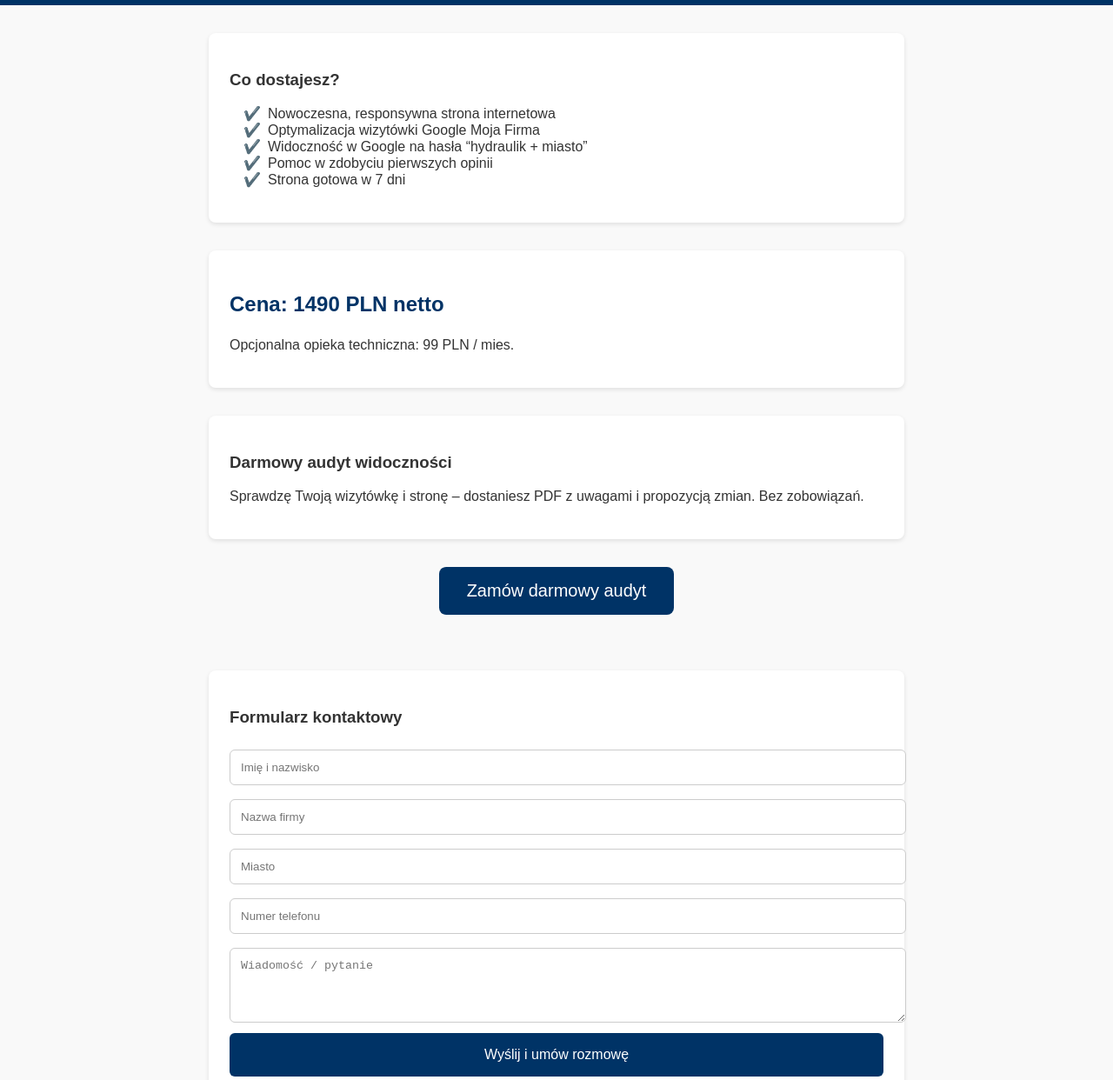
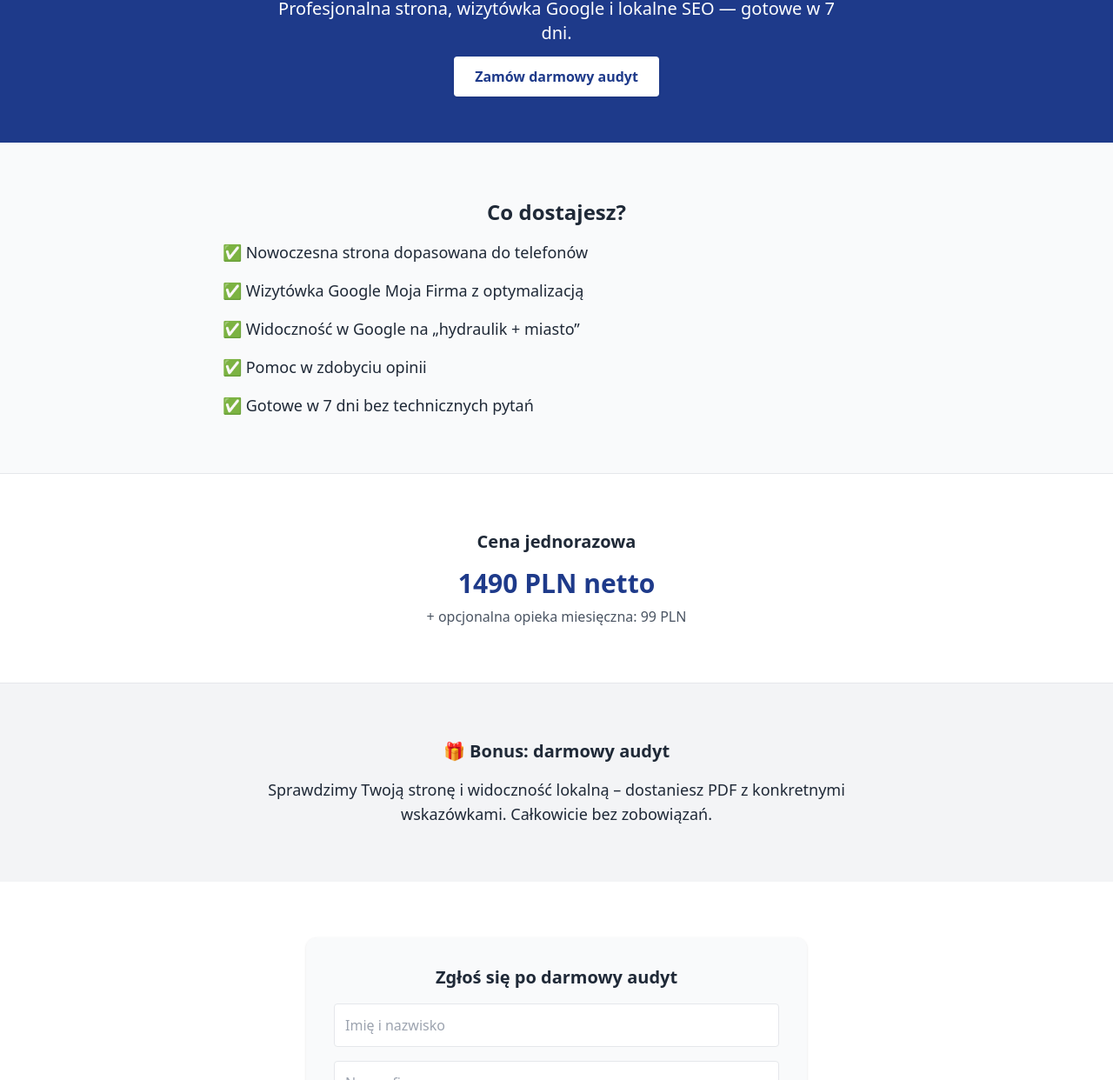
Before and after one commit to ADHD999/HYDRAL, a plain HTML site: page index.html in a window 1280 px wide. Shown: the part 164-1406 px from the top of the page at 87% size. Drawn offline with nearby package versions, Linux system fonts and the light colour scheme.

Commit message:
Update index.html

```diff
--- a/index.html
+++ b/index.html
@@ -2,77 +2,75 @@
 <html lang="pl">
   <head>
     <meta charset="UTF-8" />
-  <meta name="viewport" content="width=device-width, initial-scale=1.0"/>
-  <title>Więcej klientów dla Twojej firmy</title>
-  <style>
-    body { font-family: sans-serif; margin: 0; padding: 0; background: #f9f9f9; color: #333; }
-    header { background: #003366; color: white; padding: 2rem; text-align: center; }
-    h1 { font-size: 2rem; margin-bottom: 0.5rem; }
-    h2 { font-size: 1.25rem; font-weight: 400; margin-top: 0; }
-    section { padding: 2rem; max-width: 800px; margin: auto; }
-    .features { background: #fff; border-radius: 8px; padding: 1.5rem; box-shadow: 0 2px 5px rgba(0,0,0,0.1); margin-bottom: 2rem; }
-    ul { list-style: none; padding-left: 1rem; }
-    li::before { content: "✔️"; margin-right: 0.5rem; color: green; }
-    .price { font-size: 1.5rem; color: #003366; font-weight: bold; }
-    .cta { text-align: center; margin-top: 2rem; }
-    .cta a { background: #003366; color: white; padding: 1rem 2rem; text-decoration: none; font-size: 1.25rem; border-radius: 8px; display: inline-block; }
-    .form { background: #fff; padding: 1.5rem; border-radius: 8px; box-shadow: 0 2px 5px rgba(0,0,0,0.1); }
-    input, textarea { width: 100%; padding: 0.75rem; margin: 0.5rem 0; border-radius: 6px; border: 1px solid #ccc; }
-    button { background: #003366; color: white; padding: 1rem; border: none; border-radius: 6px; font-size: 1rem; cursor: pointer; width: 100%; }
-    footer { text-align: center; padding: 1rem; font-size: 0.875rem; color: #888; }
-  </style>
+    <meta name="viewport" content="width=device-width, initial-scale=1.0" />
+    <title>Więcej klientów dla hydraulików</title>
+    <script src="https://cdn.tailwindcss.com"></script>
   </head>
-<body>
-
-  <header>
-    <h1>Więcej klientów z Google dla Twojej firmy</h1>
-    <h2>Strona + Wizytówka Google + SEO lokalne dla hydraulików</h2>
-  </header>
-
-  <section>
-    <div class="features">
-      <h3>Co dostajesz?</h3>
-      <ul>
-        <li>Nowoczesna, responsywna strona internetowa</li>
-        <li>Optymalizacja wizytówki Google Moja Firma</li>
-        <li>Widoczność w Google na hasła “hydraulik + miasto”</li>
-        <li>Pomoc w zdobyciu pierwszych opinii</li>
-        <li>Strona gotowa w 7 dni</li>
-      </ul>
-    </div>
-
-    <div class="features">
-      <p class="price">Cena: 1490 PLN netto</p>
-      <p>Opcjonalna opieka techniczna: 99 PLN / mies.</p>
-    </div>
-
-    <div class="features">
-      <h3>Darmowy audyt widoczności</h3>
-      <p>Sprawdzę Twoją wizytówkę i stronę – dostaniesz PDF z uwagami i propozycją zmian. Bez zobowiązań.</p>
-    </div>
-
-    <div class="cta">
-      <a href="#formularz">Zamów darmowy audyt</a>
+  <body class="bg-gray-50 text-gray-800 font-sans">
+    <!-- HERO -->
+    <section class="bg-blue-900 text-white py-16 px-6 text-center">
+      <div class="max-w-2xl mx-auto">
+        <h1 class="text-3xl sm:text-4xl font-bold mb-4">
+          Zdobądź więcej zleceń z Google jako hydraulik
+        </h1>
+        <p class="text-lg sm:text-xl mb-6">
+          Profesjonalna strona, wizytówka Google i lokalne SEO — gotowe w 7 dni.
+        </p>
+        <a href="#kontakt" class="bg-white text-blue-900 font-semibold px-6 py-3 rounded shadow hover:bg-gray-100 transition">Zamów darmowy audyt</a>
       </div>
     </section>
 
-  <section id="formularz">
-    <div class="form">
-      <h3>Formularz kontaktowy</h3>
-      <form name="kontakt" method="POST" data-netlify="true">
-        <input type="text" name="Imię" placeholder="Imię i nazwisko" required />
-        <input type="text" name="Firma" placeholder="Nazwa firmy" />
-        <input type="text" name="Miasto" placeholder="Miasto" required />
-        <input type="tel" name="Telefon" placeholder="Numer telefonu" required />
-        <textarea name="Wiadomość" placeholder="Wiadomość / pytanie" rows="4"></textarea>
-        <button type="submit">Wyślij i umów rozmowę</button>
+    <!-- OFERTA -->
+    <section class="py-16 px-6">
+      <div class="max-w-3xl mx-auto">
+        <h2 class="text-2xl font-bold mb-4 text-center">Co dostajesz?</h2>
+        <ul class="space-y-4 text-lg">
+          <li>✅ Nowoczesna strona dopasowana do telefonów</li>
+          <li>✅ Wizytówka Google Moja Firma z optymalizacją</li>
+          <li>✅ Widoczność w Google na „hydraulik + miasto”</li>
+          <li>✅ Pomoc w zdobyciu opinii</li>
+          <li>✅ Gotowe w 7 dni bez technicznych pytań</li>
+        </ul>
+      </div>
+    </section>
+
+    <!-- CENA -->
+    <section class="bg-white py-16 px-6 border-t border-b">
+      <div class="max-w-3xl mx-auto text-center">
+        <h3 class="text-xl font-semibold mb-4">Cena jednorazowa</h3>
+        <p class="text-3xl font-bold text-blue-900 mb-2">1490 PLN netto</p>
+        <p class="text-gray-600">+ opcjonalna opieka miesięczna: 99 PLN</p>
+      </div>
+    </section>
+
+    <!-- BONUS -->
+    <section class="py-16 px-6 bg-gray-100">
+      <div class="max-w-3xl mx-auto text-center">
+        <h3 class="text-xl font-semibold mb-4">🎁 Bonus: darmowy audyt</h3>
+        <p class="text-lg">
+          Sprawdzimy Twoją stronę i widoczność lokalną – dostaniesz PDF z konkretnymi wskazówkami. Całkowicie bez zobowiązań.
+        </p>
+      </div>
+    </section>
+
+    <!-- FORMULARZ -->
+    <section id="kontakt" class="py-16 px-6 bg-white">
+      <div class="max-w-xl mx-auto bg-gray-50 p-8 rounded-xl shadow">
+        <h3 class="text-xl font-bold mb-4 text-center">Zgłoś się po darmowy audyt</h3>
+        <form name="kontakt" method="POST" data-netlify="true" class="space-y-4">
+          <input type="text" name="Imię" placeholder="Imię i nazwisko" required class="w-full p-3 border rounded"/>
+          <input type="text" name="Firma" placeholder="Nazwa firmy" class="w-full p-3 border rounded"/>
+          <input type="text" name="Miasto" placeholder="Miasto" required class="w-full p-3 border rounded"/>
+          <input type="tel" name="Telefon" placeholder="Numer telefonu" required class="w-full p-3 border rounded"/>
+          <textarea name="Wiadomość" rows="4" placeholder="Wiadomość / pytanie" class="w-full p-3 border rounded"></textarea>
+          <button type="submit" class="bg-blue-900 text-white font-semibold px-6 py-3 rounded w-full hover:bg-blue-800 transition">Wyślij</button>
         </form>
       </div>
     </section>
 
-  <footer>
-    © 2025 HydraulikBoost – więcej klientów, mniej czekania.
+    <!-- STOPKA -->
+    <footer class="text-center text-sm text-gray-500 py-6">
+      © 2025 HydraulikBoost. Strona + Wizytówka + Więcej Zleceń.
     </footer>
-
   </body>
 </html>
```
Lines whose indentation alone changed are shown as unchanged.
